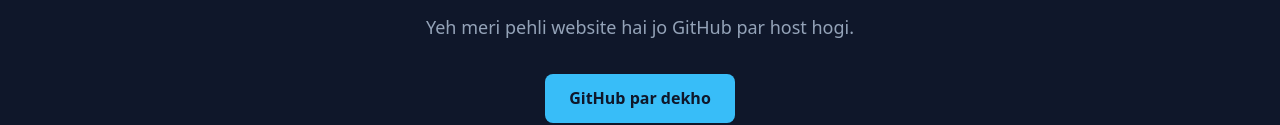
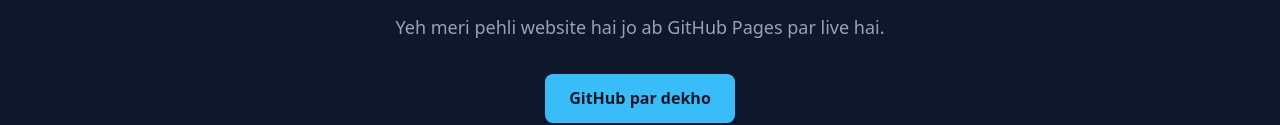
Before and after one commit to axayranwa7502-lab/website-for-practice, a plain HTML site: page index.html in a window 1280 px wide. Shown: the part 279-404 px from the top of the page. Drawn offline with Linux system fonts and the light colour scheme.

Commit message:
fix: update hero subtitle to reflect live site

```diff
--- a/index.html
+++ b/index.html
@@ -19,7 +19,7 @@
     <p class="badge">GitHub Pages ready</p>
     <h1>Hello, world! 👋</h1>
     <p class="subtitle">
-      Yeh meri pehli website hai jo GitHub par host hogi.
+      Yeh meri pehli website hai jo ab GitHub Pages par live hai.
     </p>
     <a class="btn" href="https://github.com" target="_blank" rel="noopener">
       GitHub par dekho
```
